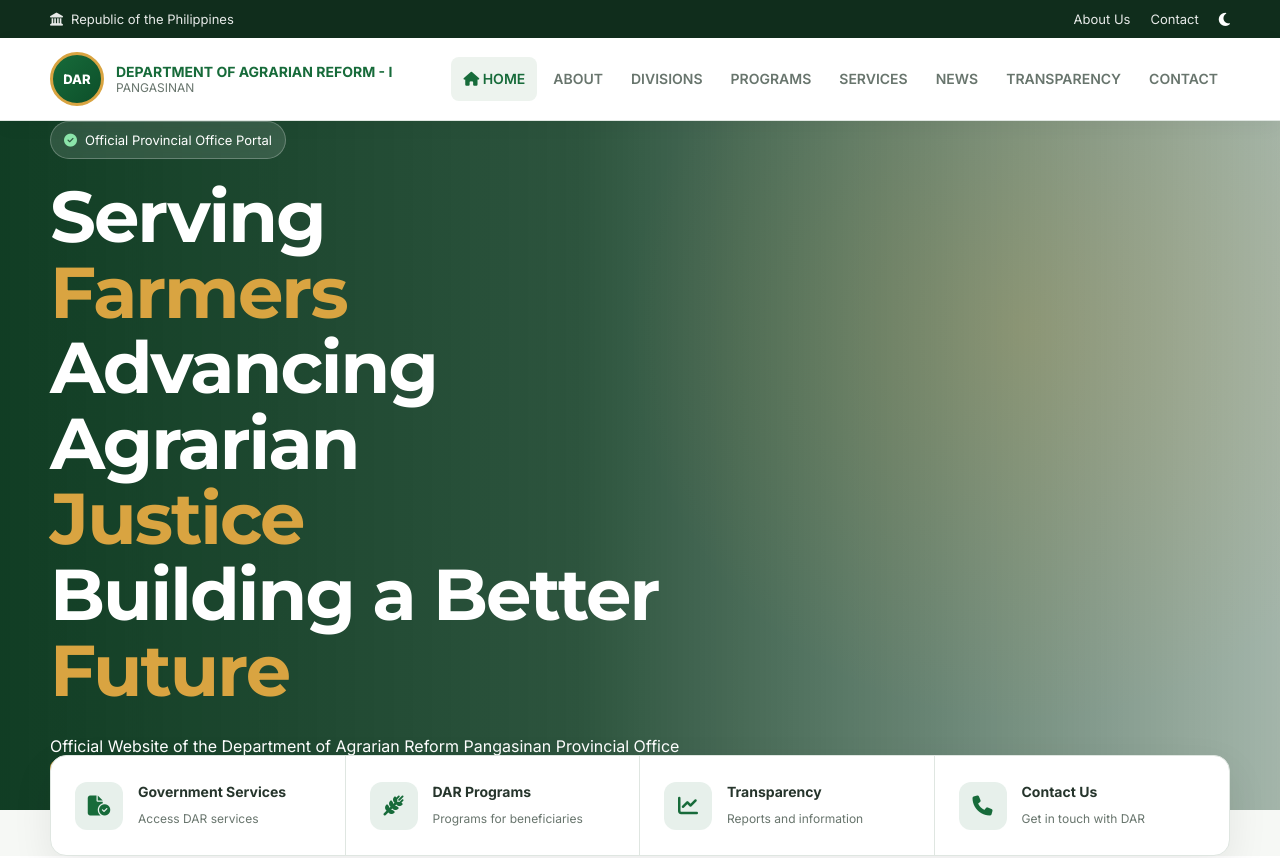
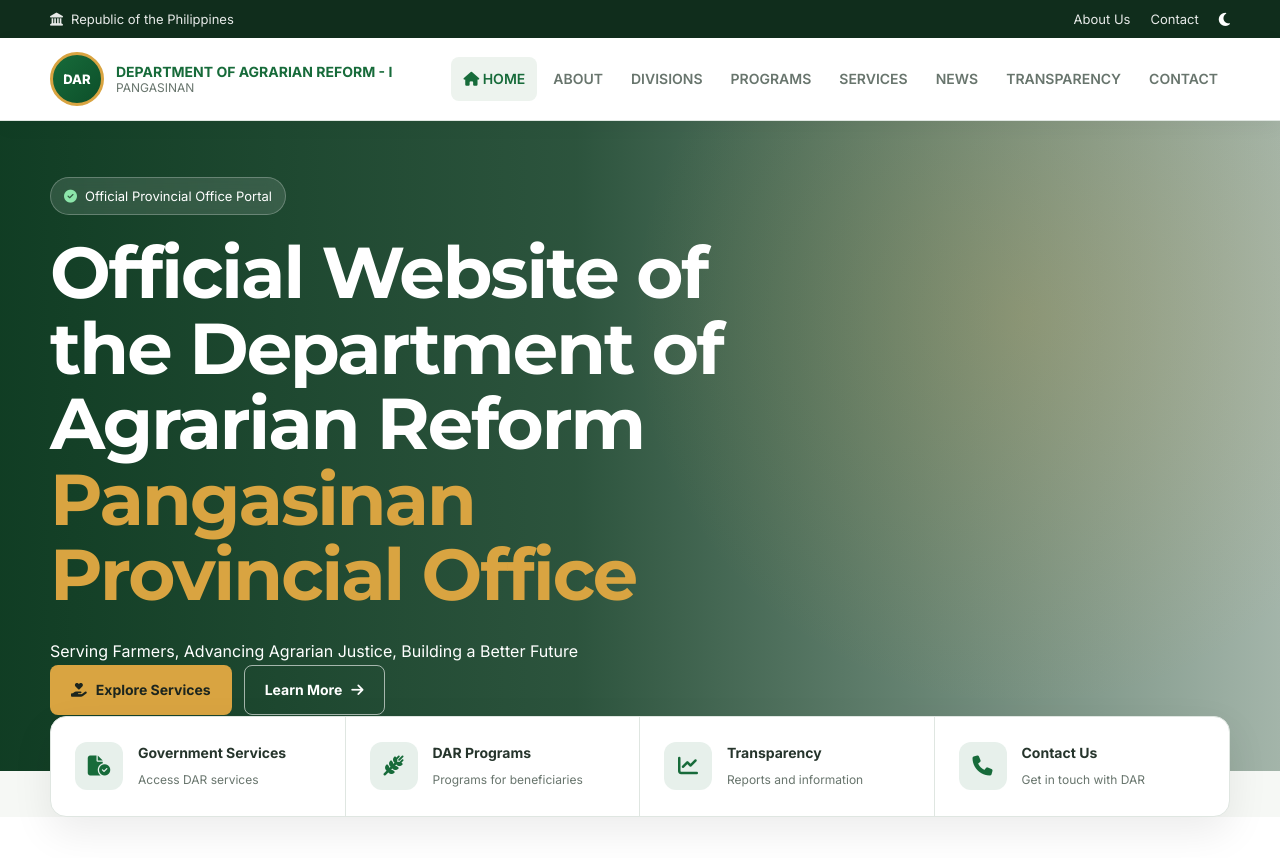
Before and after one commit to mondragonkurt-cloud/DAR-PANGASINAN, a plain HTML site: page index.html in a window 1280 px wide. Shown: the top 858 px of the page. Drawn offline with Linux system fonts and the light colour scheme.

Commit message:
Update index.html

```diff
--- a/index.html
+++ b/index.html
@@ -138,14 +138,14 @@
             </div>
 
             <h1>
-                Serving <span>Farmers</span>
-                Advancing Agrarian <span>Justice</span>
-                Building a Better <span>Future</span>
+                Official Website of the Department of Agrarian Reform
+                <span>Pangasinan Provincial Office</span>
+
 
             </h1>
 
             <p1>
-                Official Website of the Department of Agrarian Reform Pangasinan Provincial Office
+                Serving Farmers, Advancing Agrarian Justice, Building a Better Future
             </p1>
 
             <div class="hero-buttons">
```
